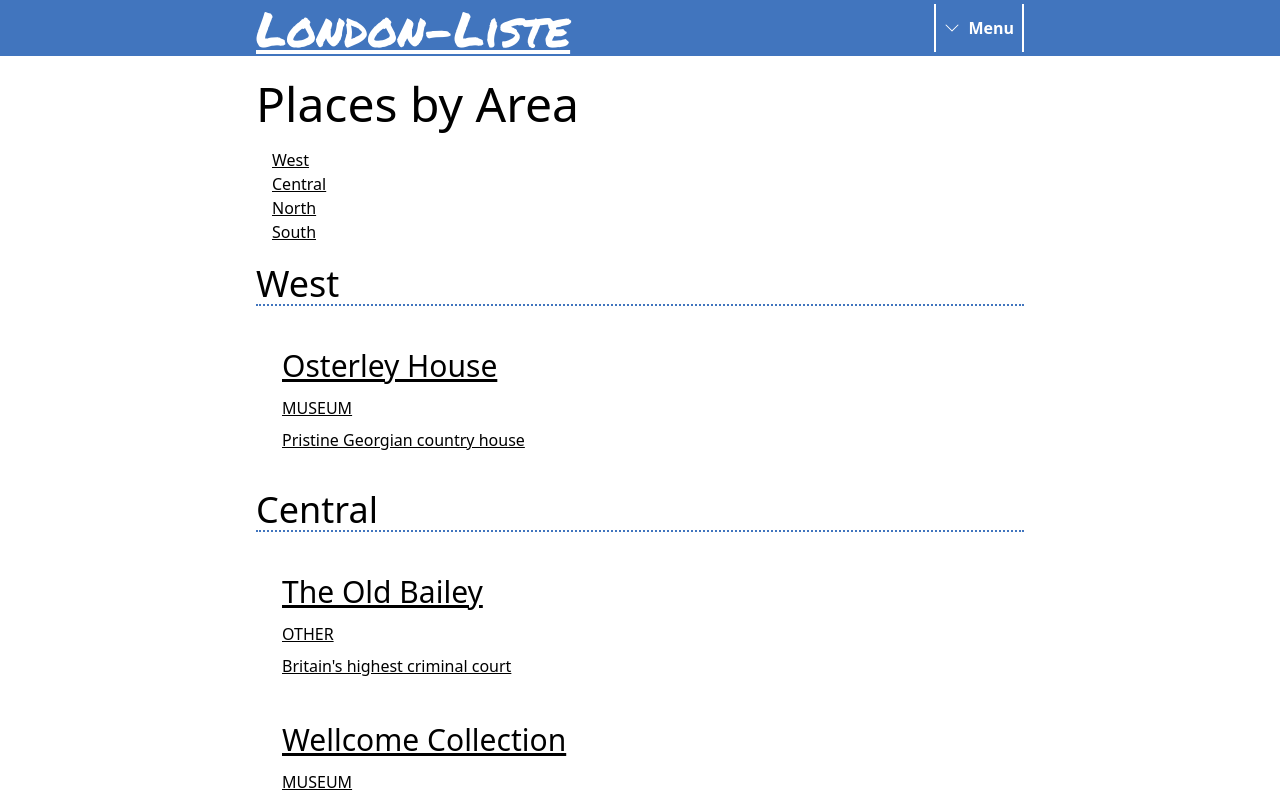
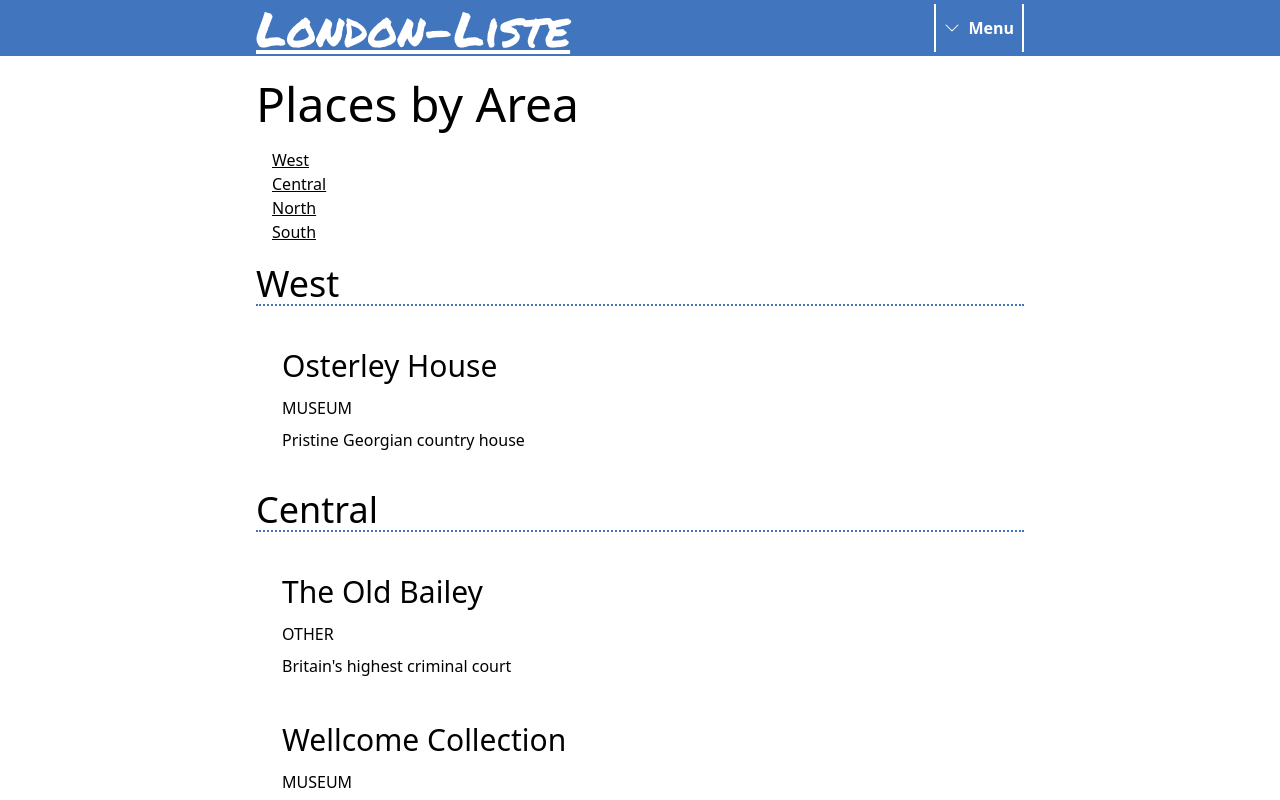
Before and after one commit to a1v0/london-liste, a Next.js app: page /areas in a window 1280 px wide. Shown: the top 800 px of the page. Built offline with nearby package versions, Linux system fonts and the light colour scheme; a web font is replaced by a local one.

Commit message:
Remove underlining from PlaceTile

```diff
--- a/app/PlaceTile.jsx
+++ b/app/PlaceTile.jsx
@@ -2,7 +2,7 @@ import Link from "next/link.js";
 
 export default function PlaceTile({ place }) {
 	return (
-		<Link href={`/places/${place.slug}`} key={place.slug} className={`group`}>
+		<Link href={`/places/${place.slug}`} key={place.slug} className={`group place-tile`}>
 			<div className={`p-2 border-[white] group-hover:border-brand-blue rounded-md border-2 group-hover:bg-light-grey`}>
 				<h3 className={`group-hover:underline`}>{place.name}</h3>
 				<p className="uppercase">{place.type}</p>
--- a/app/globals.css
+++ b/app/globals.css
@@ -38,6 +38,10 @@
 	a {
 		@apply underline;
 	}
+
+  a.place-tile {
+    @apply no-underline;
+  }
 
 	h1,
 	h2,
```
